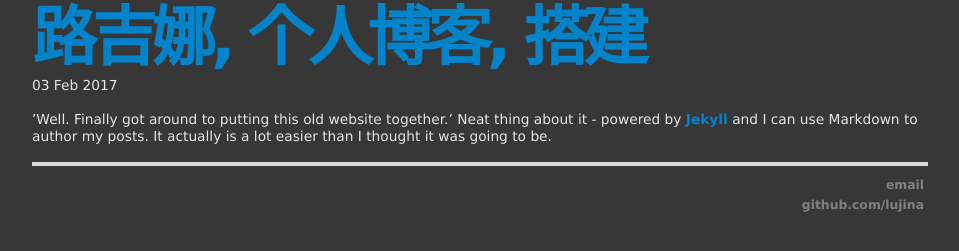
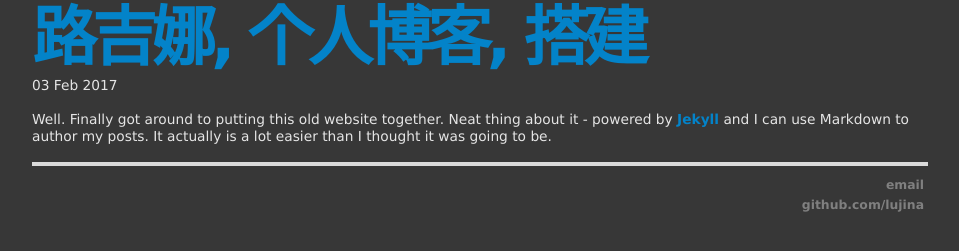
Before and after one commit to lujina/lujina.github.io, a Jekyll site: the page built from blog/_posts/2017-02-03-lujina-site-launched.md, in a window 1280 px wide. Shown: the part 298-549 px from the top of the page, without its empty margins (160-1119 px from the left). Built offline with Jekyll 4.4.1, drawn with Linux system fonts in a browser that asks for light colours.

```diff
--- a/blog/_posts/2017-02-03-lujina-site-launched.md
+++ b/blog/_posts/2017-02-03-lujina-site-launched.md
@@ -4,4 +4,4 @@ title: "路吉娜, 个人博客, 搭建"
 date: 2017-02-03
 ---
 
-’Well. Finally got around to putting this old website together.’ Neat thing about it - powered by [Jekyll](http://jekyllrb.com) and I can use Markdown to author my posts. It actually is a lot easier than I thought it was going to be.
+Well. Finally got around to putting this old website together. Neat thing about it - powered by [Jekyll](http://jekyllrb.com) and I can use Markdown to author my posts. It actually is a lot easier than I thought it was going to be.
```
